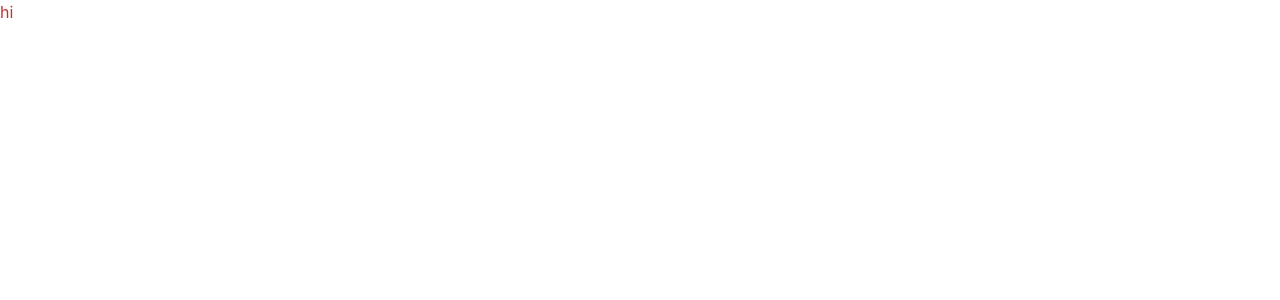
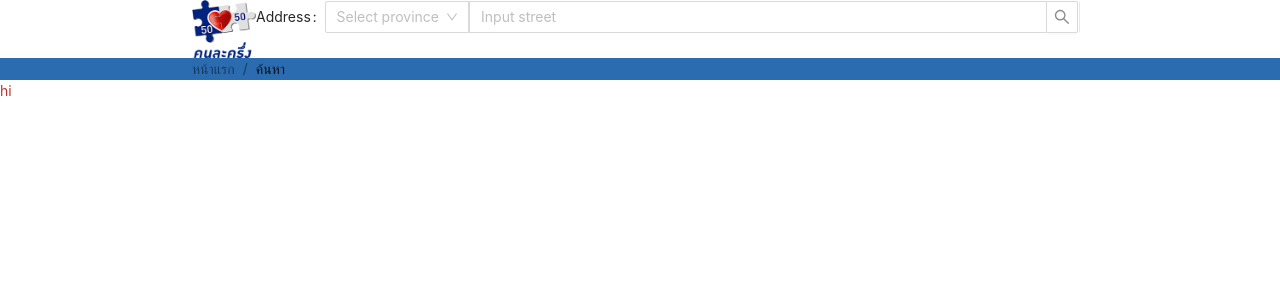
Before and after one commit to Ekkawin/YWC-Website, a React (Create React App) app in the folder frontend/: page / in a window 1280 px wide. Shown: the top 300 px of the page. Built offline with nearby package versions, Linux system fonts and the light colour scheme.

Commit message:
draft navbar

```diff
--- a/frontend/package.json
+++ b/frontend/package.json
@@ -3,6 +3,7 @@
   "version": "0.1.0",
   "private": true,
   "dependencies": {
+    "@emotion/react": "^11.0.0",
     "@testing-library/jest-dom": "^5.11.4",
     "@testing-library/react": "^11.1.0",
     "@testing-library/user-event": "^12.1.10",
@@ -10,7 +11,7 @@
     "@types/react-dom": "^16.9.9",
     "@types/react-router": "^5.1.8",
     "@types/react-router-dom": "^5.1.6",
-    "antd": "^4.8.2",
+    "antd": "^4.6.1",
     "react": "^16.13.1",
     "react-dom": "^16.13.1",
     "react-router-dom": "^5.2.0",
--- a/frontend/src/App.tsx
+++ b/frontend/src/App.tsx
@@ -2,6 +2,7 @@ import React from 'react';
 import './styles/App.css';
 import './styles/tailwind.css';
 import './styles/App.css';
+import 'antd/dist/antd.css';
 import { Route, Switch, BrowserRouter as Router } from 'react-router-dom';
 import { LandingPage } from './LandingPage';
 import { NavBar } from './NavBar';
--- a/frontend/src/NavBar.tsx
+++ b/frontend/src/NavBar.tsx
@@ -1,4 +1,54 @@
 import React from 'react';
+import { Form, Input, Select, Breadcrumb } from 'antd';
+
+const { Option } = Select;
+
+const onFinish = (value: any) => {
+  console.log('value', value);
+};
+
+const NavBarWrapper = (props: any) => {
+  return <div className="px-48 py-2">{props.children}</div>;
+};
 export const NavBar = () => {
-  return <></>;
+  const [form] = Form.useForm();
+  return (
+    <>
+      <Form form={form} onFinish={onFinish}>
+        <div className="flex justify-start items-center mx-48">
+          <img src={'halfLogo.png'} width={64} />
+          <Form.Item label="Address" className="w-full">
+            <Input.Group compact>
+              <Form.Item
+                name={['address', 'province']}
+                noStyle
+                rules={[{ required: true, message: 'Province is required' }]}
+              >
+                <Select placeholder="Select province">
+                  <Option value="Zhejiang">Zhejiang</Option>
+                  <Option value="Jiangsu">Jiangsu</Option>
+                </Select>
+              </Form.Item>
+              <Form.Item
+                name={['address', 'street']}
+                noStyle
+                rules={[{ required: true, message: 'Street is required' }]}
+              >
+                <Input.Search
+                  style={{ width: '80%' }}
+                  placeholder="Input street"
+                />
+              </Form.Item>
+            </Input.Group>
+          </Form.Item>
+        </div>
+        <div className="bg-blue-700 px-48">
+          <Breadcrumb>
+            <Breadcrumb.Item href="">หน้าแรก</Breadcrumb.Item>
+            <Breadcrumb.Item href="">ค้นหา</Breadcrumb.Item>
+          </Breadcrumb>
+        </div>
+      </Form>
+    </>
+  );
 };
```
Also changed, not shown: 1 other file (tests, documents, lock files or other folders).
